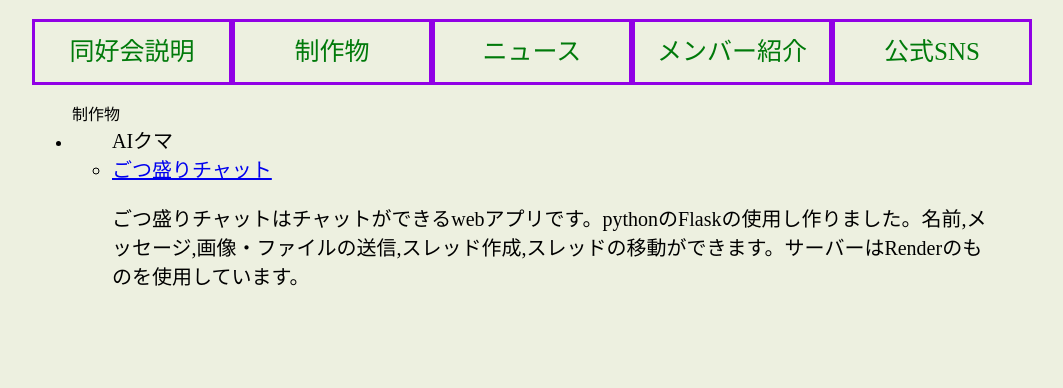
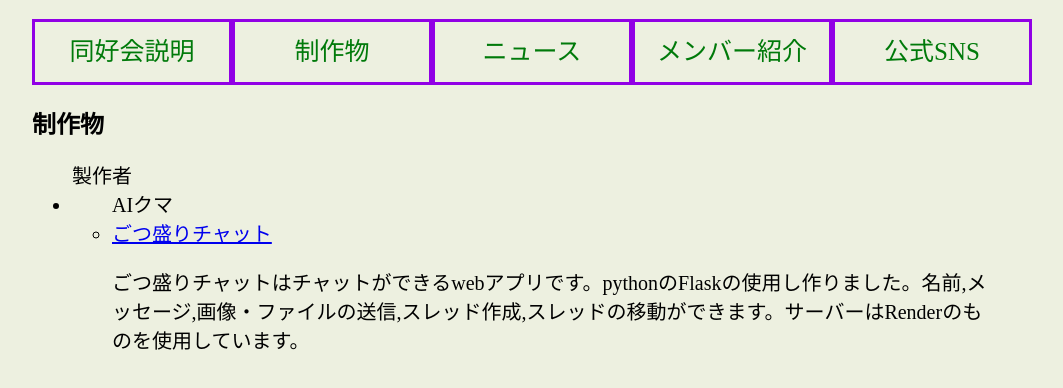
Before and after one commit to haru-hatachi/club-site, a plain HTML site: page production.html in a window 1280 px wide. Shown: the part 70-458 px from the top of the page, without its empty margins (128-1191 px from the left). Drawn offline with Linux system fonts and the light colour scheme.

Commit message:
文字のタグをh2に変更しました。

```diff
--- a/production.html
+++ b/production.html
@@ -17,7 +17,8 @@
             <li><a href="members.html">メンバー紹介</a></li>
             <li><a href="sns.html">公式SNS</a></li>
         </ul>
-        <ul>制作物
+        <h2>制作物</h2>
+        <ul class = "text">製作者
             <li>
                 <ul class = "text">AIクマ
                     <li>
```
